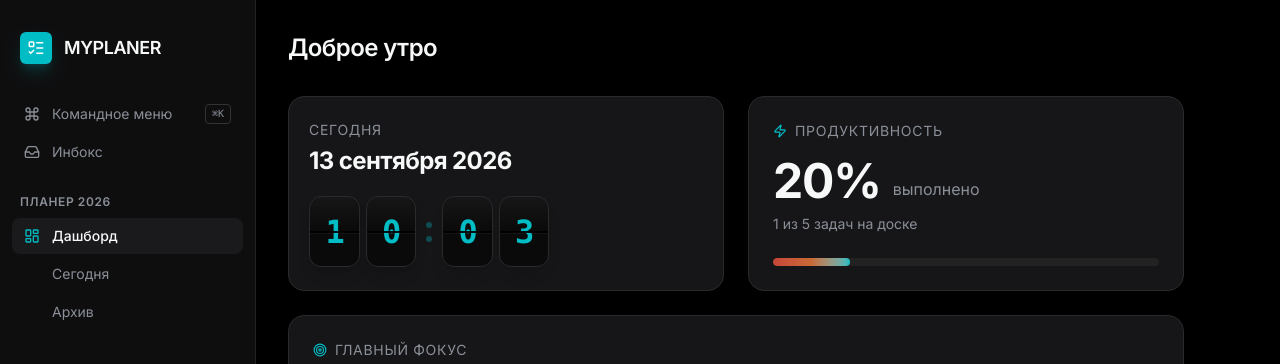
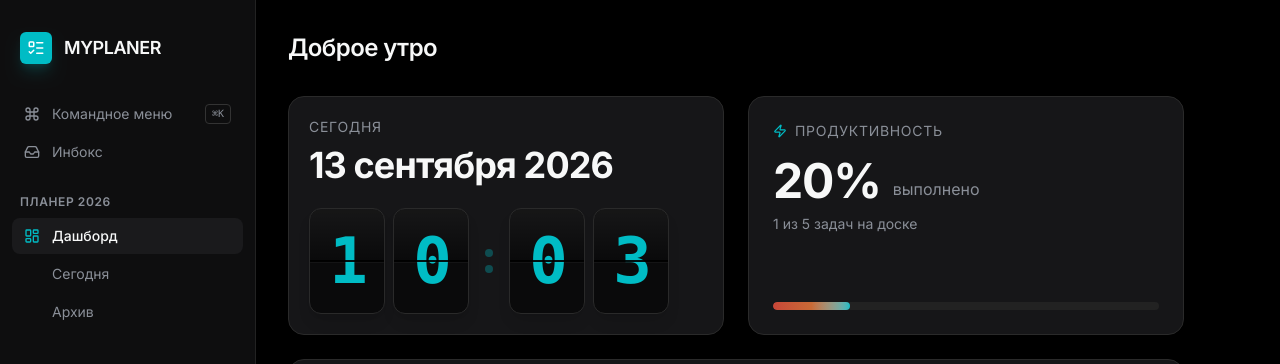
Before and after one commit to TehnologDevEng/GTPlaner, a React (Vite) app: page / in a window 1280 px wide. Both pictures are taken after a click on the button "Дашборд". Shown: the top 364 px of the page. Built offline with nearby package versions, Linux system fonts and the light colour scheme.

Commit message:
style: improve dashboard and flip clock scaling
Increase font sizes and component widths to enhance legibility and visual hierarchy on larger screens.

```diff
--- a/src/components/dashboard/Dashboard.tsx
+++ b/src/components/dashboard/Dashboard.tsx
@@ -84,7 +84,7 @@ export function Dashboard({ tasks }: Props) {
         {/* Date / Time Card */}
         <div className="bg-[#161618] border border-[#2A2A2A] rounded-2xl p-4 sm:p-5 flex flex-col justify-center items-start w-full overflow-hidden">
           <p className="text-[#8A8F98] text-xs sm:text-sm uppercase tracking-wider mb-1.5">Сегодня</p>
-          <h2 className="text-xl sm:text-2xl font-bold text-[#F7F8F8] tracking-tight leading-tight break-words hyphens-auto w-full">{today}</h2>
+          <h2 className="text-2xl sm:text-3xl lg:text-4xl font-bold text-[#F7F8F8] tracking-tight leading-tight break-words hyphens-auto w-full">{today}</h2>
           <div className="w-full mt-4 sm:mt-5">
             <FlipClock />
           </div>
--- a/src/components/dashboard/FlipClock.tsx
+++ b/src/components/dashboard/FlipClock.tsx
@@ -2,13 +2,13 @@ import { useState, useEffect } from 'react';
 import { format } from 'date-fns';
 
 const Digit = ({ value }: { value: string }) => (
-  <div className="relative bg-[#0A0A0B] border border-[#2A2A2A] rounded-xl flex-1 aspect-[0.72] max-w-[56px] min-w-[30px] flex items-center justify-center overflow-hidden shadow-lg">
+  <div className="relative bg-[#0A0A0B] border border-[#2A2A2A] rounded-xl flex-1 aspect-[0.72] max-w-[80px] sm:max-w-[96px] min-w-[30px] flex items-center justify-center overflow-hidden shadow-lg">
     {/* Top Gradient for 3D effect */}
     <div className="absolute top-0 left-0 right-0 h-1/2 bg-gradient-to-b from-white/[0.05] to-transparent border-b border-black/80 z-0"></div>
     {/* The center hinge line */}
     <div className="absolute top-1/2 left-0 right-0 h-[2px] bg-black/90 z-20 translate-y-[-50%] shadow-[0_1px_1px_rgba(255,255,255,0.05)]"></div>
 
-    <span className="text-[24px] sm:text-[32px] font-bold text-[#00BCC5] tracking-tighter z-10 font-mono leading-none">
+    <span className="text-[28px] sm:text-[48px] md:text-[64px] font-bold text-[#00BCC5] tracking-tighter z-10 font-mono leading-none">
       {value}
     </span>
   </div>
@@ -28,13 +28,13 @@ export function FlipClock() {
   const minutes = format(time, 'mm').split('');
 
   return (
-    <div className="flex items-center w-full max-w-[240px] gap-1 sm:gap-1.5">
+    <div className="flex items-center w-full max-w-[360px] gap-1 sm:gap-2">
       <Digit value={hours[0]} />
       <Digit value={hours[1]} />
 
-      <div className="flex flex-col gap-1.5 sm:gap-2 mx-0.5 sm:mx-1 animate-pulse shrink-0">
-        <div className="w-1 h-1 sm:w-1.5 sm:h-1.5 rounded-full bg-[#00BCC5]/60"></div>
-        <div className="w-1 h-1 sm:w-1.5 sm:h-1.5 rounded-full bg-[#00BCC5]/60"></div>
+      <div className="flex flex-col gap-1.5 sm:gap-2 mx-0.5 sm:mx-2 animate-pulse shrink-0">
+        <div className="w-1 h-1 sm:w-2 sm:h-2 rounded-full bg-[#00BCC5]/60"></div>
+        <div className="w-1 h-1 sm:w-2 sm:h-2 rounded-full bg-[#00BCC5]/60"></div>
       </div>
 
       <Digit value={minutes[0]} />
```
